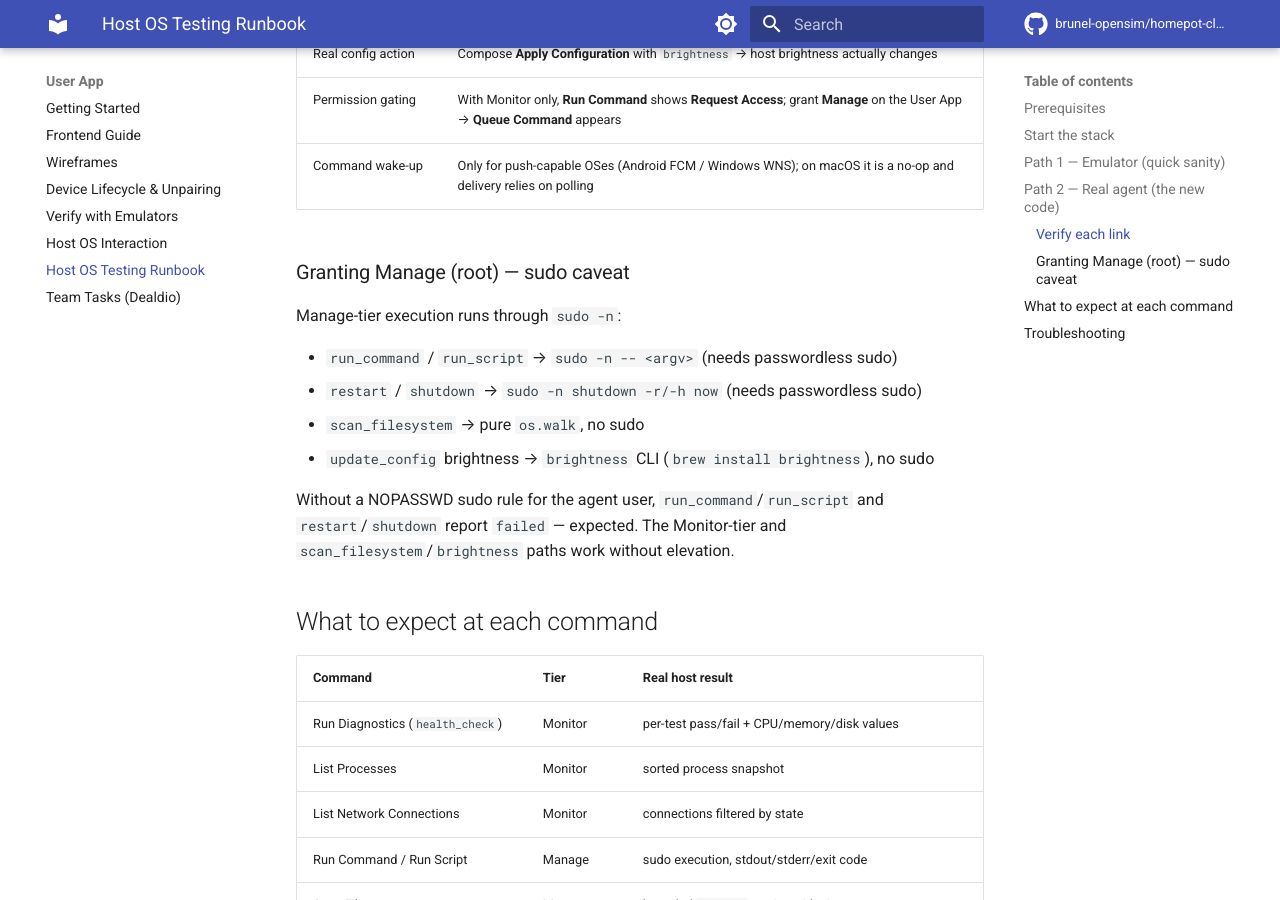
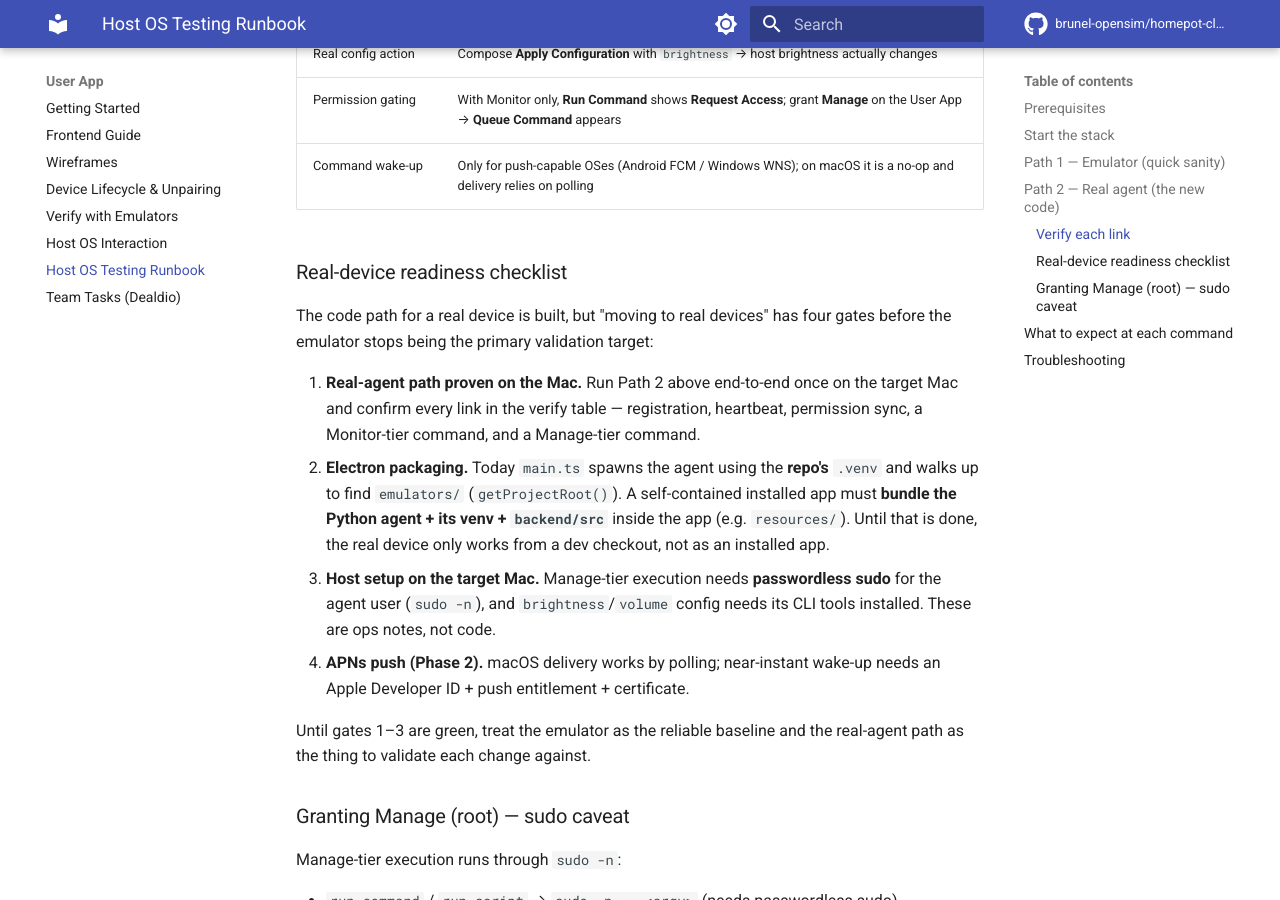
Before and after one commit to brunel-opensim/homepot-client, an MkDocs documentation site: the page built from docs/userapp-os-interaction-testing.md, in a window 1280 px wide and 900 px high, scrolled down 2144 px. Built offline with MkDocs 1.6.1 and Material for MkDocs 9.7.7, drawn with Linux system fonts in a browser that asks for light colours; comment, search, counter and statistics services are not loaded; the version menu is left out.

Commit message:
docs(userapp): add real-device readiness checklist (#390)
Captures the four gates before moving from emulators to real devices:
1) prove the real-agent path on the Mac (run Path 2 end-to-end),
2) Electron packaging (bundle the Python agent + venv + backend/src so the
   installed app works, not just a dev checkout),
3) host setup (passwordless sudo for Manage-tier, brightness/volume CLIs),
4) APNs push (Phase 2).
Adds the packaging gate to the main doc's implementation checklist and links
the runbook. mkdocs build --strict passes.

```diff
--- a/docs/userapp-os-interaction-testing.md
+++ b/docs/userapp-os-interaction-testing.md
@@ -77,6 +77,28 @@ an emulator.
 | Permission gating | With Monitor only, **Run Command** shows **Request Access**; grant **Manage** on the User App → **Queue Command** appears |
 | Command wake-up | Only for push-capable OSes (Android FCM / Windows WNS); on macOS it is a no-op and delivery relies on polling |
 
+### Real-device readiness checklist
+
+The code path for a real device is built, but "moving to real devices" has four
+gates before the emulator stops being the primary validation target:
+
+1. **Real-agent path proven on the Mac.** Run Path 2 above end-to-end once on the
+   target Mac and confirm every link in the verify table — registration, heartbeat,
+   permission sync, a Monitor-tier command, and a Manage-tier command.
+2. **Electron packaging.** Today `main.ts` spawns the agent using the **repo's**
+   `.venv` and walks up to find `emulators/` (`getProjectRoot()`). A self-contained
+   installed app must **bundle the Python agent + its venv + `backend/src`** inside
+   the app (e.g. `resources/`). Until that is done, the real device only works from a
+   dev checkout, not as an installed app.
+3. **Host setup on the target Mac.** Manage-tier execution needs **passwordless sudo**
+   for the agent user (`sudo -n`), and `brightness`/`volume` config needs its CLI
+   tools installed. These are ops notes, not code.
+4. **APNs push (Phase 2).** macOS delivery works by polling; near-instant wake-up
+   needs an Apple Developer ID + push entitlement + certificate.
+
+Until gates 1–3 are green, treat the emulator as the reliable baseline and the
+real-agent path as the thing to validate each change against.
+
 ### Granting Manage (root) — sudo caveat
 
 Manage-tier execution runs through `sudo -n`:
```
Also changed, not shown: docs/userapp-os-interaction.md (+3 -0 lines).
